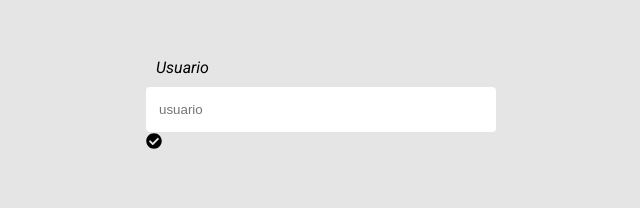
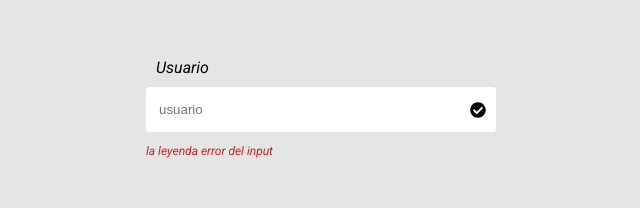
Before and after one commit to winder001/formulario-con-React, a React (Create React App) app: page / in a window 1280 px wide. Shown: the top 208 px of the page, without its empty margins (134-774 px from the left). Built offline with nearby package versions, Linux system fonts and the light colour scheme.

Commit message:
se agrego leyendaError y se puso en su posision el icono

```diff
--- a/src/App.js
+++ b/src/App.js
@@ -1,7 +1,6 @@
 import React from 'react';
-import {Formulario, Label, GrupoInput, Input, colores} from './elementos/Formularios.js';
-import { FontAwesomeIcon } from '@fortawesome/react-fontawesome'
-import { faCheckCircle } from '@fortawesome/free-solid-svg-icons'
+import {Formulario, Label, GrupoInput, Input, LeyendaError, IconoValidacion} from './elementos/Formularios.js';
+import { faCheckCircle } from '@fortawesome/free-solid-svg-icons';
 
 const App = () => {
   return (
@@ -11,9 +10,11 @@ const App = () => {
 
                    <Label htmlFor="">Usuario</Label>
                   <GrupoInput>
-                    <Input type="text" placeholder="usuario"/>
-                    <FontAwesomeIcon icon={faCheckCircle}/>
+                      <Input type="text" placeholder="usuario"/>
+                      <IconoValidacion icon={faCheckCircle}/>
                   </GrupoInput>
+
+                  <LeyendaError>la leyenda error del input </LeyendaError>
 
               </div>
           </Formulario>
--- a/src/elementos/Formularios.js
+++ b/src/elementos/Formularios.js
@@ -1,7 +1,10 @@
 import styled from 'styled-components';
+import { FontAwesomeIcon } from '@fortawesome/react-fontawesome';
+
 
 const colores = {
-	border: "#0075ff"
+	border: "#0075ff",
+	error: "#bb2929"
 }
 
 
@@ -32,11 +35,11 @@ const GrupoInput = styled.div`
 const Input = styled.input`
 	width: 100%;
 	background: #fff;
-	border-radius: 4px;
+	border-radius: 3px;
 	height: 45px;
 	line-height: 45px;
 	padding: 0 40px 0 10px;
-	transition: .3 solid transparent;
+	transition: .3s ease all;
 	border: 3px solid transparent;
 
 	&:focus {
@@ -47,4 +50,22 @@ const Input = styled.input`
 
 `;
 
-export {Formulario, Label, GrupoInput, Input, colores}
+const LeyendaError = styled.p `
+	font-size: 12px;
+	margin-bottom: 0;
+	color: ${colores.error};
+	/*display: none;*/
+`;
+
+const IconoValidacion = styled(FontAwesomeIcon)`
+	position: absolute;
+	right: 10px;
+	bottom: 14px;
+	z-index: 100;
+	font-size: 16px;
+	/*opacity: 0;*/
+`;
+
+
+
+export {Formulario, Label, GrupoInput, Input, LeyendaError, IconoValidacion};
```
